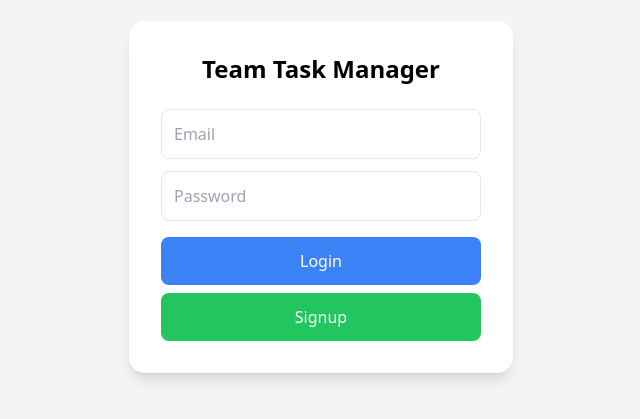
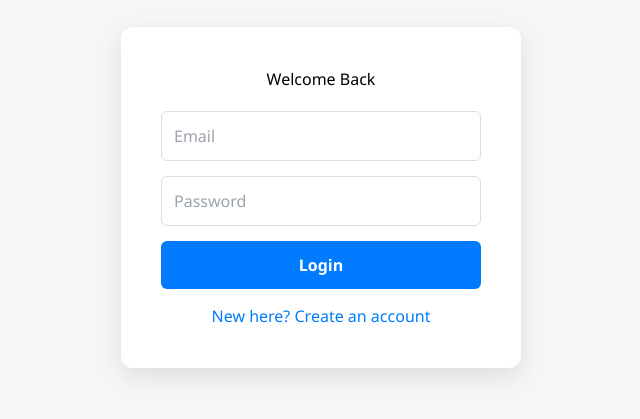
Before and after one commit to Harsh-Bhardwajj/team-task-manager, a React app in the folder frontend/: page / in a window 1280 px wide. Shown: the part 203-622 px from the top of the page, without its empty margins (319-959 px from the left). Built offline with nearby package versions, Linux system fonts and the light colour scheme; the HTML template or start-up script is replaced by a standard one.

Commit message:
Final Update: signup fix and delete option added

```diff
--- a/frontend/src/App.jsx
+++ b/frontend/src/App.jsx
@@ -2,310 +2,285 @@ import { useState, useEffect } from "react";
 import API from "./api";
 
 export default function App() {
-  const [form, setForm] = useState({ email: "", password: "" });
-  const [loading, setLoading] = useState(false);
-  const [error, setError] = useState("");
-
-  const [isLoggedIn, setIsLoggedIn] = useState(!!localStorage.getItem("token"));
-
+  const [isLoginView, setIsLoginView] = useState(true); // Toggle between Login/Signup
+  const [form, setForm] = useState({ name: "", email: "", password: "" });
+  const [isLoggedIn, setIsLoggedIn] = useState(false);
   const [tasks, setTasks] = useState([]);
+  const [users, setUsers] = useState([]);
   const [title, setTitle] = useState("");
-
-  const [users, setUsers] = useState([]);
   const [assignedTo, setAssignedTo] = useState("");
 
-  const [filter, setFilter] = useState("all");
+  useEffect(() => {
+    if (localStorage.getItem("token")) setIsLoggedIn(true);
+  }, []);
 
-  // 🔐 LOGIN
-  const handleLogin = async () => {
-    if (!form.email.trim() || !form.password.trim()) {
-      setError("Please fill all fields ❗");
-      return;
+  const handleAuth = async (e) => {
+    e.preventDefault();
+    const endpoint = isLoginView ? "/auth/login" : "/auth/register";
+    try {
+      const res = await API.post(endpoint, form);
+      if (res.data.token) {
+        localStorage.setItem("token", res.data.token);
+        localStorage.setItem("user", JSON.stringify(res.data.user));
+        setIsLoggedIn(true);
       }
-
-    setLoading(true);
-    setError("");
-
-    try {
-      const res = await API.post("/auth/login", form);
-
-      console.log("Login Response:", res.data);
-
-      const token = res.data.token || res.data.data?.token;
-
-      if (!token) {
-        throw new Error("Token not received");
-      }
-
-      localStorage.setItem("token", token);
-      setIsLoggedIn(true);
     } catch (err) {
-      console.log("Login Error:", err.response?.data || err.message);
-
-      setError(
-        err.response?.data?.msg ||
-          err.response?.data?.message ||
-          err.message ||
-          "Login failed ❌",
-      );
-    } finally {
-      setLoading(false);
+      alert(err.response?.data?.msg || "Authentication failed!");
     }
   };
 
-  // 🆕 SIGNUP
-  const handleSignup = async () => {
-    if (!form.email.trim() || !form.password.trim()) {
-      setError("Please fill all fields ❗");
-      return;
-    }
-
-    setLoading(true);
-    setError("");
-
+  const fetchTasks = async () => {
     try {
-      await API.post("/auth/signup", {
-        name: "Test User",
-        email: form.email,
-        password: form.password,
-        role: "admin",
-      });
-
-      alert("Signup successful ✅ Now login");
+      const res = await API.get("/tasks");
+      setTasks(res.data.data || res.data || []);
     } catch (err) {
-      setError(err.response?.data?.msg || "Signup failed");
-    } finally {
-      setLoading(false);
+      console.error(err);
     }
   };
 
-  // 🔄 Fetch tasks
-  const fetchTasks = async () => {
-    const res = await API.get("/tasks");
-    setTasks(res.data.data || []);
-  };
-
-  // 👤 Fetch users
   const fetchUsers = async () => {
     try {
       const res = await API.get("/users");
-      setUsers(res.data.data || []);
+      setUsers(res.data.data || res.data || []);
     } catch (err) {
-      console.log(err);
+      console.error(err);
     }
   };
 
   useEffect(() => {
     if (isLoggedIn) {
       fetchTasks();
-      fetchUsers();
+      const user = JSON.parse(localStorage.getItem("user") || "{}");
+      if (user?.role === "admin") fetchUsers();
     }
   }, [isLoggedIn]);
+  const deleteTask = async (id) => {
+    await API.delete(`/tasks/${id}`);
 
-  // ➕ Create task
-  const createTask = async () => {
-    if (!title.trim()) return;
-
-    await API.post("/tasks", {
-      title,
-      status: "todo",
-      assignedTo,
-    });
-
-    setTitle("");
-    setAssignedTo("");
     fetchTasks();
   };
 
-  // ❌ DELETE TASK
-  const deleteTask = async (id) => {
-    try {
-      await API.delete(`/tasks/${id}`);
-      fetchTasks();
-    } catch (err) {
-      console.log(err);
-    }
+  const logout = () => {
+    localStorage.clear();
+    setIsLoggedIn(false);
+    setTasks([]);
   };
 
-  // ✅ UPDATE + AUTO DELETE
-  const updateStatus = async (id) => {
-    try {
-      await API.put(`/tasks/${id}`, { status: "done" });
-
-      // auto delete after done
-      await API.delete(`/tasks/${id}`);
-
-      fetchTasks();
-    } catch (err) {
-      console.log(err);
-    }
+  // Styles Object
+  const styles = {
+    container: {
+      fontFamily: "Segoe UI, Tahoma, Geneva, Verdana, sans-serif",
+      backgroundColor: "#f4f7f6",
+      minHeight: "100vh",
+      display: "flex",
+      justifyContent: "center",
+      alignItems: "center",
+    },
+    card: {
+      backgroundColor: "#fff",
+      padding: "40px",
+      borderRadius: "12px",
+      boxShadow: "0 8px 24px rgba(0,0,0,0.1)",
+      width: "100%",
+      maxWidth: "400px",
+      textAlign: "center",
+    },
+    input: {
+      width: "100%",
+      padding: "12px",
+      marginBottom: "15px",
+      borderRadius: "6px",
+      border: "1px solid #ddd",
+      boxSizing: "border-box",
+    },
+    button: {
+      width: "100%",
+      padding: "12px",
+      backgroundColor: "#007bff",
+      color: "#fff",
+      border: "none",
+      borderRadius: "6px",
+      cursor: "pointer",
+      fontWeight: "bold",
+    },
+    link: {
+      color: "#007bff",
+      cursor: "pointer",
+      marginTop: "15px",
+      display: "inline-block",
+    },
+    dashboard: {
+      padding: "20px",
+      maxWidth: "900px",
+      margin: "0 auto",
+      width: "100%",
+    },
+    taskItem: {
+      backgroundColor: "#fff",
+      padding: "15px",
+      borderRadius: "8px",
+      marginBottom: "10px",
+      display: "flex",
+      justifyContent: "space-between",
+      boxShadow: "0 2px 4px rgba(0,0,0,0.05)",
+    },
   };
 
-  // 🚪 Logout
-  const handleLogout = () => {
-    localStorage.removeItem("token");
-    setIsLoggedIn(false);
-  };
-
-  // 📊 Stats
-  const total = tasks?.length || 0;
-  const completed = tasks?.filter((t) => t.status === "done").length || 0;
-  const pending = tasks?.filter((t) => t.status !== "done").length || 0;
-
-  // 🔍 Filter
-  const filteredTasks =
-    tasks?.filter((t) => {
-      if (filter === "all") return true;
-      return t.status === filter;
-    }) || [];
-
-  // 🔁 LOGIN UI
   if (!isLoggedIn) {
     return (
-      <div className="h-screen flex items-center justify-center bg-gray-100">
-        <div className="bg-white p-8 rounded-2xl shadow-lg w-96">
-          <h2 className="text-2xl font-bold text-center mb-6">
-            Team Task Manager
+      <div style={styles.container}>
+        <div style={styles.card}>
+          <h2 style={{ marginBottom: "20px" }}>
+            {isLoginView ? "Welcome Back" : "Create Account"}
           </h2>
-
-          {error && (
-            <p className="text-red-500 text-sm mb-3 text-center">{error}</p>
+          <form onSubmit={handleAuth}>
+            {!isLoginView && (
+              <input
+                type="text"
+                placeholder="Full Name"
+                required
+                style={styles.input}
+                onChange={(e) => setForm({ ...form, name: e.target.value })}
+              />
             )}
-
             <input
               type="email"
               placeholder="Email"
-            className="w-full mb-3 p-3 border rounded-lg"
+              required
+              style={styles.input}
               onChange={(e) => setForm({ ...form, email: e.target.value })}
             />
-
             <input
               type="password"
               placeholder="Password"
-            className="w-full mb-4 p-3 border rounded-lg"
+              required
+              style={styles.input}
               onChange={(e) => setForm({ ...form, password: e.target.value })}
             />
-
-          <button
-            onClick={handleLogin}
-            className="w-full bg-blue-500 text-white py-3 rounded-lg mb-2"
+            <button type="submit" style={styles.button}>
+              {isLoginView ? "Login" : "Sign Up"}
+            </button>
+          </form>
+          <span
+            style={styles.link}
+            onClick={() => setIsLoginView(!isLoginView)}
           >
-            {loading ? "Processing..." : "Login"}
-          </button>
-
-          <button
-            onClick={handleSignup}
-            className="w-full bg-green-500 text-white py-3 rounded-lg"
-          >
-            Signup
-          </button>
+            {isLoginView
+              ? "New here? Create an account"
+              : "Already have an account? Login"}
+          </span>
         </div>
       </div>
     );
   }
 
-  // 📊 DASHBOARD UI
   return (
-    <div className="p-6 bg-gray-100 min-h-screen">
-      <div className="flex justify-between mb-4">
-        <h1 className="text-2xl font-bold">Dashboard</h1>
-
+    <div style={{ backgroundColor: "#f4f7f6", minHeight: "100vh" }}>
+      <div style={styles.dashboard}>
+        <header
+          style={{
+            display: "flex",
+            justifyContent: "space-between",
+            alignItems: "center",
+            marginBottom: "30px",
+          }}
+        >
+          <h1>Team Manager</h1>
           <button
-          onClick={handleLogout}
-          className="bg-red-500 text-white px-4 py-2 rounded"
+            onClick={logout}
+            style={{
+              ...styles.button,
+              width: "auto",
+              backgroundColor: "#dc3545",
+            }}
           >
             Logout
           </button>
-      </div>
+        </header>
 
-      {/* Stats */}
-      <div className="grid grid-cols-3 gap-4 mb-4">
-        <div className="bg-white p-4 rounded shadow">
-          <h3>Total</h3>
-          <p className="text-xl font-bold">{total}</p>
-        </div>
-
-        <div className="bg-white p-4 rounded shadow">
-          <h3>Completed</h3>
-          <p className="text-xl font-bold text-green-500">{completed}</p>
-        </div>
-
-        <div className="bg-white p-4 rounded shadow">
-          <h3>Pending</h3>
-          <p className="text-xl font-bold text-red-500">{pending}</p>
-        </div>
-      </div>
-
-      {/* Filter */}
-      <div className="mb-4">
-        <button onClick={() => setFilter("all")} className="mr-2">
-          All
-        </button>
-        <button onClick={() => setFilter("todo")} className="mr-2">
-          Todo
-        </button>
-        <button onClick={() => setFilter("done")}>Done</button>
-      </div>
-
-      {/* Create Task */}
-      <div className="mb-4 flex gap-2">
+        <section
+          style={{
+            ...styles.card,
+            maxWidth: "none",
+            textAlign: "left",
+            marginBottom: "30px",
+          }}
+        >
+          <h3>Assign New Task</h3>
+          <div style={{ display: "flex", gap: "10px", flexWrap: "wrap" }}>
+            <input
+              placeholder="What needs to be done?"
+              style={{ ...styles.input, flex: 2, marginBottom: 0 }}
+              value={title}
+              onChange={(e) => setTitle(e.target.value)}
+            />
             <select
+              style={{ ...styles.input, flex: 1, marginBottom: 0 }}
               value={assignedTo}
               onChange={(e) => setAssignedTo(e.target.value)}
-          className="border p-2 rounded"
             >
-          <option value="">Assign User</option>
-          {users.map((u) => (
+              <option value="">Assign To</option>
+              {users?.map((u) => (
                 <option key={u._id} value={u._id}>
-              {u.name}
+                  {u.name || u.email}
                 </option>
               ))}
             </select>
-
-        <input
-          value={title}
-          onChange={(e) => setTitle(e.target.value)}
-          placeholder="Enter task"
-          className="border p-2 rounded w-full"
-        />
-
             <button
-          onClick={createTask}
-          className="bg-blue-500 text-white px-4 rounded"
+              onClick={async () => {
+                if (!title) return alert("Title is required");
+                const user = JSON.parse(localStorage.getItem("user"));
+                await API.post("/tasks", {
+                  title,
+                  assignedTo: assignedTo || user.id,
+                });
+                setTitle("");
+                fetchTasks();
+              }}
+              style={{ ...styles.button, width: "auto" }}
             >
               Add
             </button>
           </div>
+        </section>
 
-      {/* Task List */}
-      <div className="grid gap-3">
-        {filteredTasks.map((task) => (
-          <div key={task._id} className="bg-white p-3 rounded shadow">
-            <h2 className="font-semibold">{task.title}</h2>
-
-            <p>Status: {task.status}</p>
-
-            <p>Assigned: {task.assignedTo?.name || "Unassigned"}</p>
-
-            <div className="flex gap-2 mt-2">
-              {task.status !== "done" && (
+        <section>
+          <h3>Active Tasks</h3>
+          {tasks.length > 0 ? (
+            tasks.map((t) => (
+              <div key={t._id} style={styles.taskItem}>
+                <div>
+                  <strong style={{ fontSize: "1.1rem" }}>{t.title}</strong>
+                  <p
+                    style={{
+                      margin: "5px 0 0",
+                      color: "#666",
+                      fontSize: "0.9rem",
+                    }}
+                  >
+                    Status: {t.status}
+                  </p>
+                </div>
                 <button
-                  onClick={() => updateStatus(task._id)}
-                  className="bg-green-500 text-white px-3 py-1 rounded"
+                  onClick={async () => {
+                    await API.delete(`/tasks/${t._id}`);
+                    fetchTasks();
+                  }}
+                  style={{
+                    ...styles.button,
+                    width: "auto",
+                    backgroundColor: "#ffc107",
+                    color: "#000",
+                  }}
                 >
                   Done
                 </button>
+              </div>
+            ))
+          ) : (
+            <p>All clear! No tasks found.</p>
           )}
-
-              <button
-                onClick={() => deleteTask(task._id)}
-                className="bg-red-500 text-white px-3 py-1 rounded"
-              >
-                Delete
-              </button>
-            </div>
-          </div>
-        ))}
+        </section>
       </div>
     </div>
   );
```
Also changed, not shown: frontend/src/api.js (+9 -15 lines), 1 other file (tests, documents, lock files or other folders). Lines whose indentation alone changed are shown as unchanged.
